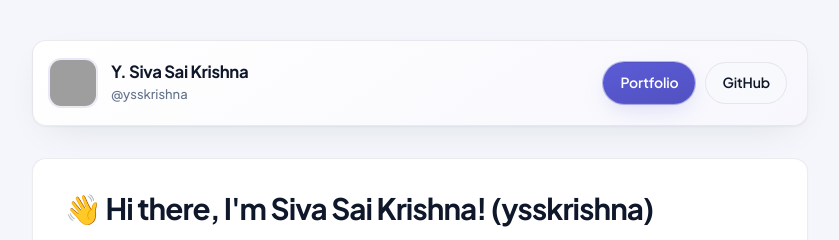
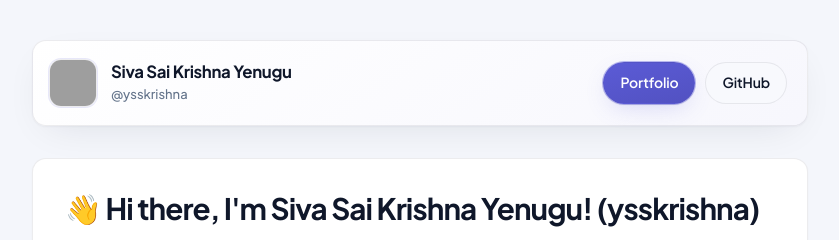
Before and after one commit to ysskrishna/ysskrishna.github.io, a website: page index.html in a window 1280 px wide. Shown: the top 240 px of the page, without its empty margins (220-1059 px from the left). Drawn offline with Linux system fonts and the light colour scheme; grey boxes are pictures that could not be loaded.

Commit message:
Siva | Add license and update name

```diff
--- a/index.html
+++ b/index.html
@@ -6,30 +6,30 @@
   <link rel="preconnect" href="https://fonts.googleapis.com" />
   <link rel="preconnect" href="https://fonts.gstatic.com" crossorigin />
   <link href="https://fonts.googleapis.com/css2?family=JetBrains+Mono:wght@400;500&amp;family=Plus+Jakarta+Sans:ital,wght@0,400;0,500;0,600;0,700;1,400&amp;display=swap" rel="stylesheet" />
-  <title>Y. Siva Sai Krishna | ysskrishna</title>
+  <title>Siva Sai Krishna Yenugu | ysskrishna</title>
   <meta name="description" content="I build AI-powered applications and robust backend systems that power modern web experiences. With deep expertise in AI/ML integration, Python (FastAPI, Flask), Node.js, and cloud infrastructure, I architect intelligent solutions that combine cutting-edge AI capabilities with scalable engineering." />
   <link rel="canonical" href="https://ysskrishna.github.io/" />
   <link rel="icon" href="https://ysskrishna.vercel.app/favicon.ico" sizes="any" />
   <link rel="apple-touch-icon" href="https://ysskrishna.vercel.app/logo.png" />
   <meta name="robots" content="index,follow" />
-  <meta name="author" content="Y. Siva Sai Krishna" />
+  <meta name="author" content="Siva Sai Krishna Yenugu" />
   <meta name="creator" content="ysskrishna" />
   <meta name="theme-color" content="#f4f6fb" media="(prefers-color-scheme: light)" />
   <meta name="theme-color" content="#0b0d12" media="(prefers-color-scheme: dark)" />
-  <meta name="google-site-verification" content="3Uju8-r5MKD3qHVptGKrNERow3jCsLWpIOYGgMut3yI" />
+  <meta name="google-site-verification" content="ICfb1XMVpLJZcn7JdUoaUsNZ-0D8LH1uztDuFd0VNfM" />
   <meta property="og:type" content="website" />
-  <meta property="og:title" content="Y. Siva Sai Krishna | ysskrishna" />
+  <meta property="og:title" content="Siva Sai Krishna Yenugu | ysskrishna" />
   <meta property="og:description" content="I build AI-powered applications and robust backend systems that power modern web experiences. With deep expertise in AI/ML integration, Python (FastAPI, Flask), Node.js, and cloud infrastructure, I architect intelligent solutions that combine cutting-edge AI capabilities with scalable engineering." />
   <meta property="og:url" content="https://ysskrishna.github.io/" />
   <meta property="og:site_name" content="ysskrishna.github.io" />
   <meta property="og:image" content="https://ysskrishna-assets.vercel.app/ysskrishna.webp" />
-  <meta property="og:image:alt" content="Y. Siva Sai Krishna portfolio preview image" />
+  <meta property="og:image:alt" content="Siva Sai Krishna Yenugu portfolio preview image" />
   <meta name="twitter:card" content="summary_large_image" />
-  <meta name="twitter:title" content="Y. Siva Sai Krishna | ysskrishna" />
+  <meta name="twitter:title" content="Siva Sai Krishna Yenugu | ysskrishna" />
   <meta name="twitter:description" content="I build AI-powered applications and robust backend systems that power modern web experiences. With deep expertise in AI/ML integration, Python (FastAPI, Flask), Node.js, and cloud infrastructure, I architect intelligent solutions that combine cutting-edge AI capabilities with scalable engineering." />
   <meta name="twitter:image" content="https://ysskrishna-assets.vercel.app/ysskrishna.webp" />
-  <meta name="twitter:image:alt" content="Y. Siva Sai Krishna portfolio preview image" />
-  <script type="application/ld+json">{"@context":"https://schema.org","@type":"Person","name":"Y. Siva Sai Krishna","alternateName":"ysskrishna","description":"I build AI-powered applications and robust backend systems that power modern web experiences. With deep expertise in AI/ML integration, Python (FastAPI, Flask), Node.js, and cloud infrastructure, I architect intelligent solutions that combine cutting-edge AI capabilities with scalable engineering.","url":"https://ysskrishna.vercel.app/","image":"https://ysskrishna-assets.vercel.app/ysskrishna.webp","email":"sivasaikrishnassk@gmail.com","address":{"@type":"PostalAddress","addressLocality":"Bengaluru, India"},"sameAs":["https://github.com/ysskrishna","https://linkedin.com/in/ysskrishna","https://www.producthunt.com/@ysskrishna","https://www.youtube.com/@ysskrishna","https://pypi.org/user/ysskrishna","https://www.patreon.com/cw/ysskrishna","https://huggingface.co/ysskrishna","https://ysskrishna.substack.com/"]}</script>
+  <meta name="twitter:image:alt" content="Siva Sai Krishna Yenugu portfolio preview image" />
+  <script type="application/ld+json">{"@context":"https://schema.org","@type":"Person","name":"Siva Sai Krishna Yenugu","alternateName":"ysskrishna","description":"I build AI-powered applications and robust backend systems that power modern web experiences. With deep expertise in AI/ML integration, Python (FastAPI, Flask), Node.js, and cloud infrastructure, I architect intelligent solutions that combine cutting-edge AI capabilities with scalable engineering.","url":"https://ysskrishna.vercel.app/","image":"https://ysskrishna-assets.vercel.app/ysskrishna.webp","email":"sivasaikrishnassk@gmail.com","address":{"@type":"PostalAddress","addressLocality":"Bengaluru, India"},"sameAs":["https://github.com/ysskrishna","https://linkedin.com/in/ysskrishna","https://www.producthunt.com/@ysskrishna","https://www.youtube.com/@ysskrishna","https://pypi.org/user/ysskrishna","https://www.patreon.com/cw/ysskrishna","https://huggingface.co/ysskrishna","https://ysskrishna.substack.com/"]}</script>
   <style>
   :root {
     color-scheme: light dark;
@@ -259,11 +259,11 @@
 <body>
   <div class="page">
   <main>
-    <header class="brand-ribbon" aria-label="Y. Siva Sai Krishna — quick links">
+    <header class="brand-ribbon" aria-label="Siva Sai Krishna Yenugu — quick links">
       <div class="brand-ribbon__identity">
         <img class="brand-ribbon__avatar" src="https://ysskrishna-assets.vercel.app/ysskrishna.webp" alt="" width="48" height="48" loading="lazy" decoding="async" />
         <div class="brand-ribbon__text">
-          <span class="brand-ribbon__name">Y. Siva Sai Krishna</span>
+          <span class="brand-ribbon__name">Siva Sai Krishna Yenugu</span>
           <span class="brand-ribbon__handle">@ysskrishna</span>
         </div>
       </div>
@@ -273,7 +273,7 @@
       </nav>
     </header>
     <article class="readme">
-<h1>👋 Hi there, I&#39;m Siva Sai Krishna! (ysskrishna)</h1>
+<h1>👋 Hi there, I&#39;m Siva Sai Krishna Yenugu! (ysskrishna)</h1>
 <p>🚀 <strong>AI-Focused Full Stack Developer</strong> | <strong>Founding Engineer</strong> | <strong>IITM Graduate</strong> | <strong>Bengaluru, India</strong> 🇮🇳</p>
 <p>I build AI-powered applications and robust backend systems that power modern web experiences. With deep expertise in AI/ML integration, Python (FastAPI, Flask), Node.js, and cloud infrastructure, I architect intelligent solutions that combine `cutting-edge AI capabilities with scalable engineering.</p>
 <p><strong>What I build:</strong></p>
--- a/package.json
+++ b/package.json
@@ -1,7 +1,7 @@
 {
   "name": "ysskrishna-github-io",
   "version": "1.0.0",
-  "description": "Personal website for Y. Siva Sai Krishna.",
+  "description": "Personal website for Siva Sai Krishna Yenugu.",
   "private": true,
   "type": "module",
   "author": {
--- a/scripts/sync-profile.mjs
+++ b/scripts/sync-profile.mjs
@@ -6,18 +6,18 @@ const README_URL =
 const OUTPUT_PATH = "index.html";
 const SITE_URL = "https://ysskrishna.github.io/";
 const PROFILE = {
-  name: "Y. Siva Sai Krishna",
+  name: "Siva Sai Krishna Yenugu",
   username: "ysskrishna",
   bio: "I build AI-powered applications and robust backend systems that power modern web experiences. With deep expertise in AI/ML integration, Python (FastAPI, Flask), Node.js, and cloud infrastructure, I architect intelligent solutions that combine cutting-edge AI capabilities with scalable engineering.",
   image: "https://ysskrishna-assets.vercel.app/ysskrishna.webp",
   /** Shown on social previews; keep in sync with the hero/OG image meaning. */
-  imageAlt: "Y. Siva Sai Krishna portfolio preview image",
+  imageAlt: "Siva Sai Krishna Yenugu portfolio preview image",
   favicon: "https://ysskrishna.vercel.app/favicon.ico",
   appleTouchIcon: "https://ysskrishna.vercel.app/logo.png",
   themeColorLight: "#f4f6fb",
   themeColorDark: "#0b0d12",
   /** Google Search Console property token for ysskrishna.github.io; leave empty to omit. */
-  googleSiteVerification: "3Uju8-r5MKD3qHVptGKrNERow3jCsLWpIOYGgMut3yI",
+  googleSiteVerification: "ICfb1XMVpLJZcn7JdUoaUsNZ-0D8LH1uztDuFd0VNfM",
   email: "sivasaikrishnassk@gmail.com",
   website: "https://ysskrishna.vercel.app/",
   /** Shown at the top of the generated page (GitHub Pages index). */
```
Also changed, not shown: README.md, 1 other file.
